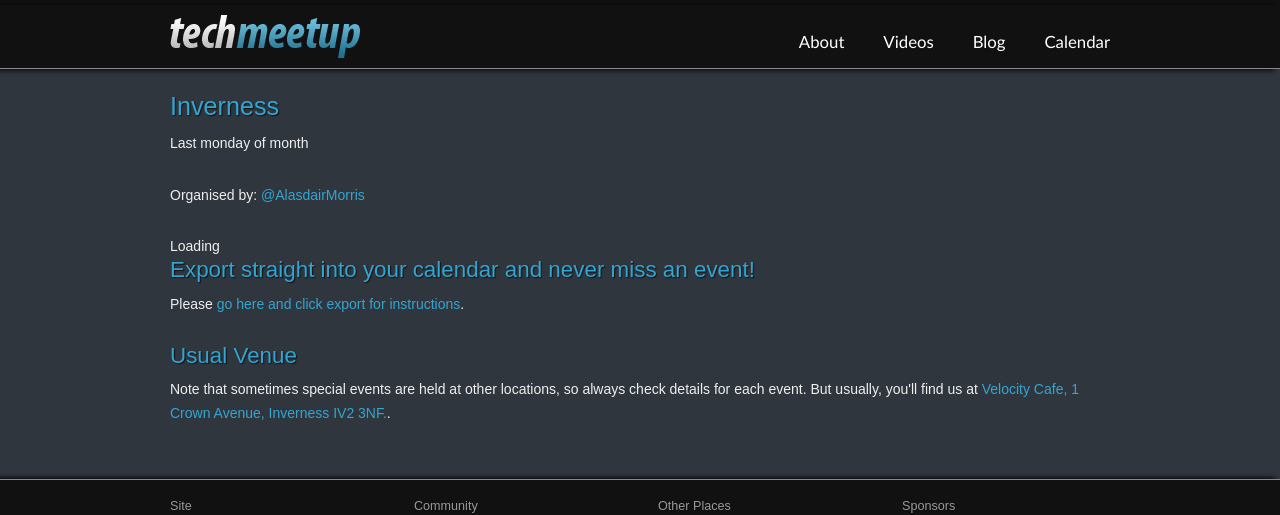
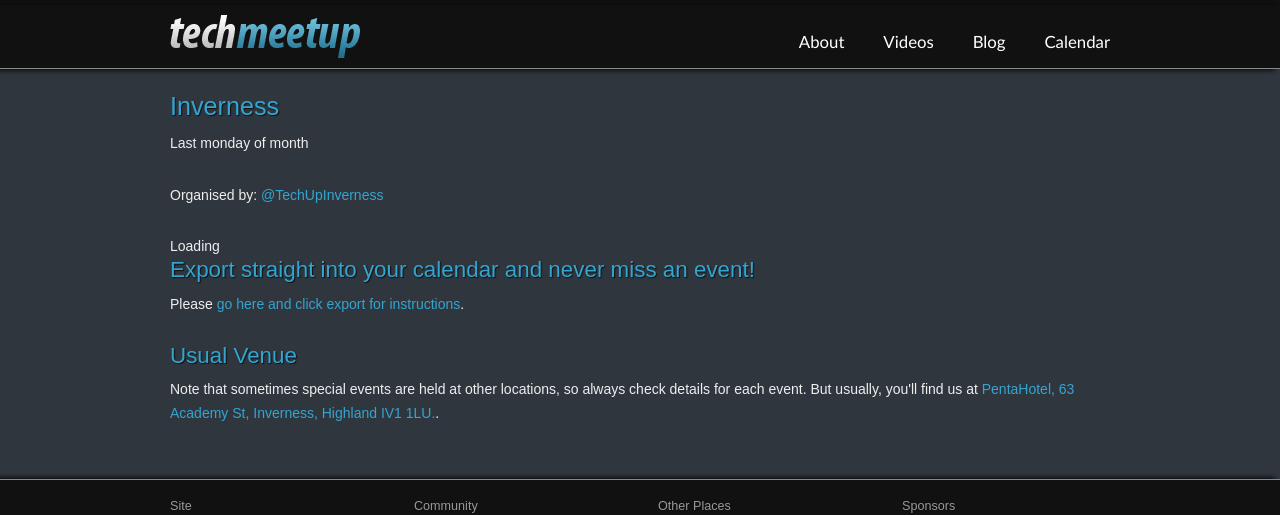
Before and after one commit to techmeetup/techmeetup.co.uk, a Jekyll site: the page built from inverness.html, in a window 1280 px wide. Shown: the top 515 px of the page. Built offline with Jekyll 4.4.1, drawn with Linux system fonts in a browser that asks for light colours.

Commit message:
Update of Inverness
Updating contact details for Inverness metope

```diff
--- a/about.html
+++ b/about.html
@@ -87,7 +87,7 @@
 	<li>Ryan Cormack, <a href="http://www.twitter.com/RyanCormack">@RyanCormack</a></li>
 	<li>Andy Cobley, <a href="http://www.twitter.com/AndyCobley">@AndyCobley</a></li>
 	<li>Brian Davidson, <a href="http://www.twitter.com/bcd_dundee">@bcd_dundee</a></li>
-	<li>Alasdair Morris, <a href="http://www.twitter.com/AlasdairMorris">@AlasdairMorris</a></li>
+	<li>Robert Fraser, <a href="http://www.twitter.com/TechMeetupInverness">@TechMeetupInverness</a></li>
   </ul>
 
 <p>If you want to help out, speak to an organiser at your local event.</p>
--- a/index.html
+++ b/index.html
@@ -118,7 +118,7 @@
           <div class="day">{{ site.data.index.dundee.day }}</div>
           <div class="month">{{ site.data.index.dundee.month }}</div>
         </div>
-        <div class="time">6.30PM</div>
+        <div class="time">7.00PM</div>
       </div>
     </div>
   </li>
@@ -126,7 +126,7 @@
   <li class="last">
     <h4><a href="{{ site.baseurl }}/inverness.html">Inverness</a></h4>
     <span>Last Monday of month</span>
-    <p><a href="https://www.google.co.uk/maps/place/Velocity+Cafe+and+Bicycle+Workshop/@57.478026,-4.219222,17z/data=!4m6!1m3!3m2!1s0x488f714c32f8df9d:0x3eec43c6c2ca5cce!2sVelocity+Cafe+and+Bicycle+Workshop!3m1!1s0x488f714c32f8df9d:0x3eec43c6c2ca5cce" class="map">Velocity Cafe, 1 Crown Avenue, Inverness IV2 3NF.</a></p>
+    <p><a href="https://www.google.co.uk/maps/place/pentahotel+Inverness/@57.4800617,-4.2289059,17z/data=!3m1!4b1!4m2!3m1!1s0x488f7152faba0e3d:0x517d12cb87c7563e" class="map">Penta Hotel, 63 Academy St, Inverness, Highland IV1 1LU.</a></p>
     {% for speaker in site.data.index.inverness.speakers %}
     <p>
       <strong>{{ speaker.name }}</strong>
@@ -140,7 +140,7 @@
           <div class="day">{{ site.data.index.inverness.day }}</div>
           <div class="month">{{ site.data.index.inverness.month }}</div>
         </div>
-        <div class="time">6.30PM</div>
+        <div class="time">7PM</div>
       </div>
     </div>
   </li>
--- a/inverness.html
+++ b/inverness.html
@@ -8,7 +8,7 @@
 <p>Last monday of month</p>
 
 <p class="organisers">
-	Organised by: <a class="organiser" href="https://twitter.com/AlasdairMorris">@AlasdairMorris</a>
+	Organised by: <a class="organiser" href="https://twitter.com/TechUpInverness">@TechUpInverness</a>
 </p>
 
 <div id="UpcomingEvents"></div>
@@ -20,9 +20,8 @@
 <h3>Usual Venue</h3>
 
 <p>
-	Note that sometimes special events are held at other locations, so always check details for each event.
-	But usually, you'll find us at
-	<a href="https://www.google.co.uk/maps/place/Velocity+Cafe+and+Bicycle+Workshop/@57.478026,-4.219222,17z/data=!4m6!1m3!3m2!1s0x488f714c32f8df9d:0x3eec43c6c2ca5cce!2sVelocity+Cafe+and+Bicycle+Workshop!3m1!1s0x488f714c32f8df9d:0x3eec43c6c2ca5cce">Velocity Cafe, 1 Crown Avenue, Inverness IV2 3NF.</a>.
+	Note that sometimes special events are held at other locations, so always check details for each event. But usually, you'll find us at
+	<a href="https://www.google.co.uk/maps/place/pentahotel+Inverness/@57.4800617,-4.2289059,17z/data=!3m1!4b1!4m2!3m1!1s0x488f7152faba0e3d:0x517d12cb87c7563e">PentaHotel, 63 Academy St, Inverness, Highland IV1 1LU.</a>.
 </p>
 
 
```
